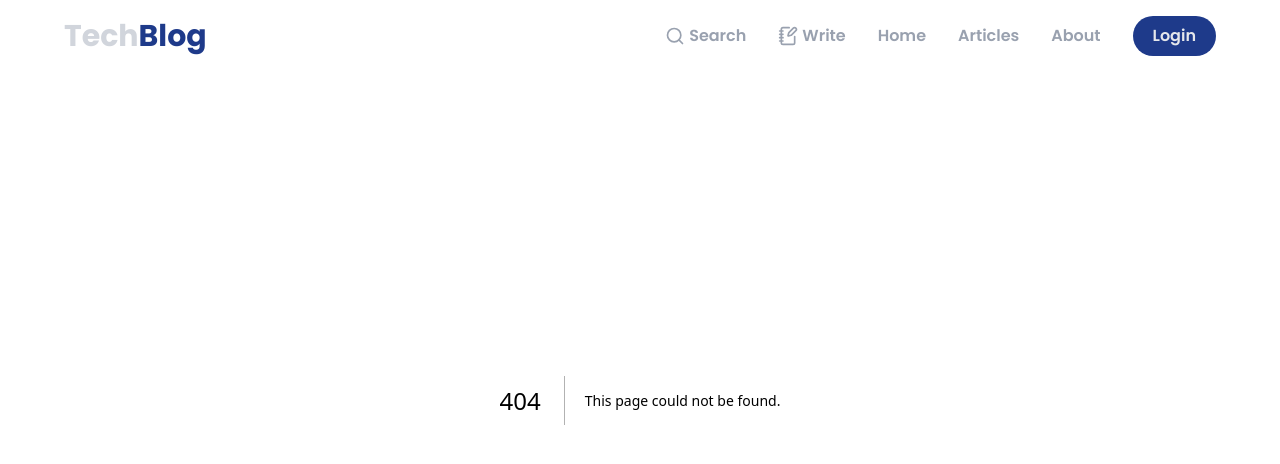
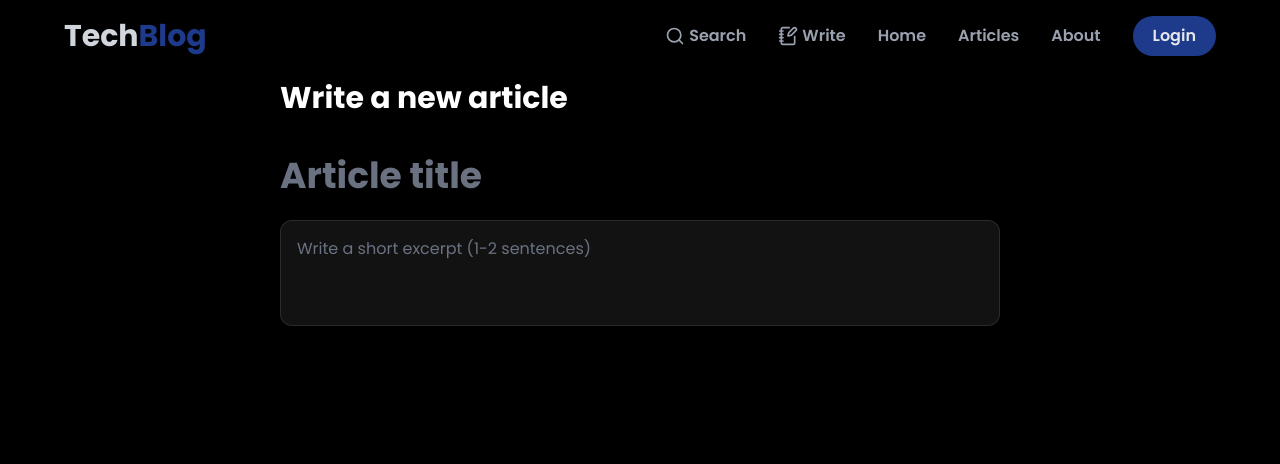
Before and after one commit to Kuldeep9711/tech-blog, a Next.js app: page /write in a window 1280 px wide. Before the commit this address had no page. Shown: the top 464 px of the page. Built offline with nearby package versions, Linux system fonts and the light colour scheme.

Commit message:
add link for write component

```diff
--- /dev/null
+++ b/src/app/write/page.tsx
@@ -0,0 +1,28 @@
+import React from 'react'
+
+export default function WritePage() {
+  return (
+    <section className='max-w-3xl mx-auto py-20 px-6'>
+         {/* page title */}
+         <h1 className='text-3xl font-bold text-white mb-10'>
+            Write a new article
+         </h1>
+
+         <form>
+            {/* title */}
+            <input type='text' placeholder='Article title' className='w-full bg-transparent text-4xl font-bold text-white placeholder-gray-500 outline-none mb-6'/>
+
+         { /* excerpt */}
+          <textarea
+          placeholder='Write a short excerpt (1-2 sentences)'
+          rows={3}
+          className='w-full bg-secondary-background text-gray-200 placeholder-gray-500 rounded-xl p-4 mb-8 outline-none resize-none border border-white/10 focus:border-indigo-500/50'
+          />
+
+          <div>
+
+          </div>
+         </form>
+    </section>
+  )
+}
--- a/src/components/general/navbar/Navbar.tsx
+++ b/src/components/general/navbar/Navbar.tsx
@@ -27,9 +27,11 @@ export default function Navbar() {
                     <LuSearch size={20}/>
                     <span className="hidden md:block">Search</span>
                   </li>
-                    <li className="cursor-pointer flex items-center gap-1">
-                    <LuNotebookPen size={20}/>
-                    <span className="hidden md:block">Write</span>
+                    <li>
+                     <Link href="/write" className="cursor-pointer flex items-center gap-1">
+                        <LuNotebookPen size={20}/>
+                      <span className="hidden md:block">Write</span>
+                     </Link>
                   </li>
                    {navLinks.map((link) => {
                     return (
```
